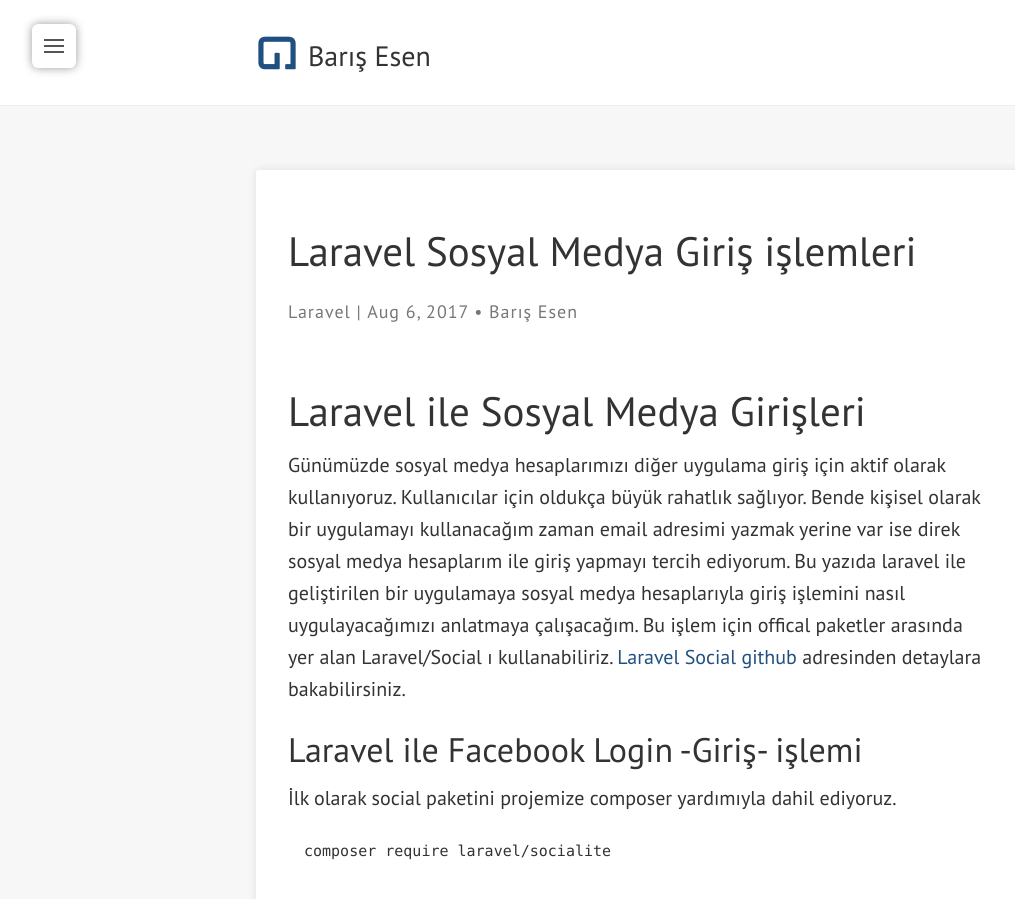
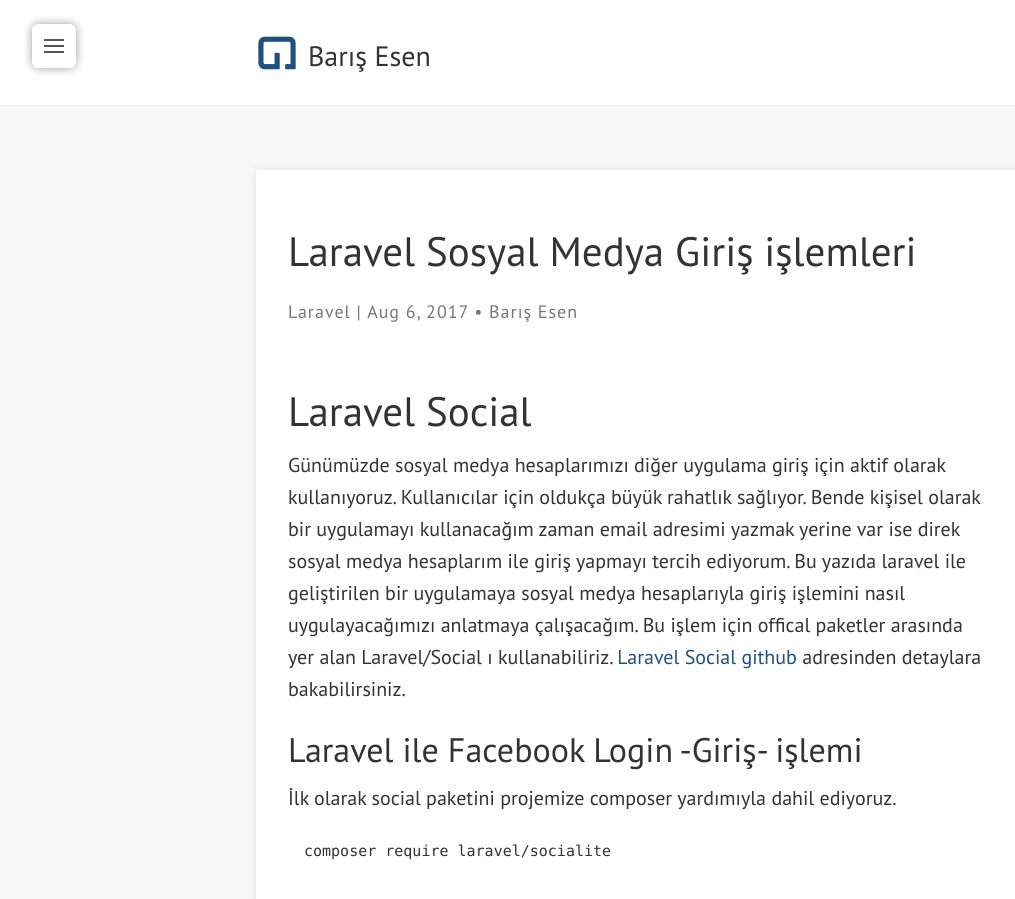
Before and after one commit to barisesen/barisesen.com, a Jekyll site: the page built from _posts/2017-08-06-Laravel-sosyal-medya-giris-login-islemleri.markdown, in a window 1280 px wide and 900 px high. Shown: the whole window, without its empty margins (0-1015 px from the left). Built offline with Jekyll 4.4.1, drawn with Linux system fonts in a browser that asks for light colours; nearby versions of some CDN libraries; comment, search, counter and statistics services are not loaded.

Commit message:
Update 2017-08-06-Laravel-sosyal-medya-giris-login-islemleri.markdown

```diff
--- a/_posts/2017-08-06-Laravel-sosyal-medya-giris-login-islemleri.markdown
+++ b/_posts/2017-08-06-Laravel-sosyal-medya-giris-login-islemleri.markdown
@@ -7,7 +7,7 @@ permalink: /:title/
 author: [Barış Esen]
 tag: [laravel, facebook, twitter, google, login, php, laravel facebook login, facebook giris, giris, social, laravel social]
 ---
-# Laravel ile Sosyal Medya Girişleri
+# Laravel Social
 Günümüzde sosyal medya hesaplarımızı diğer uygulama giriş için aktif olarak kullanıyoruz. Kullanıcılar için oldukça büyük rahatlık sağlıyor. Bende kişisel olarak bir uygulamayı kullanacağım zaman email adresimi yazmak yerine var ise direk sosyal medya hesaplarım ile giriş yapmayı tercih ediyorum. Bu yazıda laravel ile geliştirilen bir uygulamaya sosyal medya hesaplarıyla giriş işlemini nasıl uygulayacağımızı anlatmaya çalışacağım. Bu işlem için offical paketler arasında yer alan Laravel/Social ı kullanabiliriz. [Laravel Social github](https://github.com/laravel/socialite) adresinden detaylara bakabilirsiniz.
 
 ## Laravel ile Facebook Login -Giriş- işlemi
```
